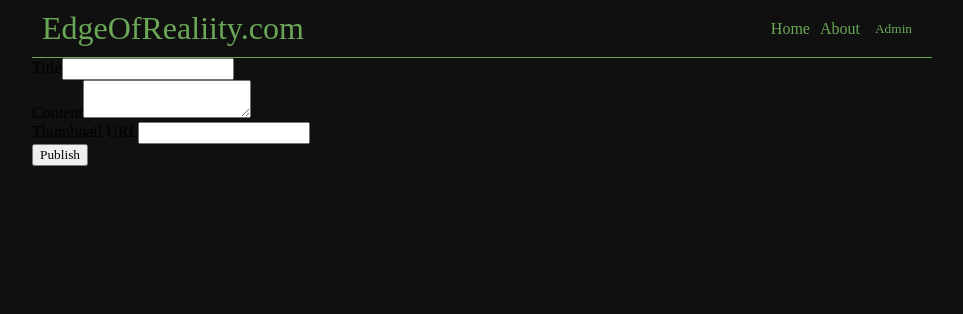
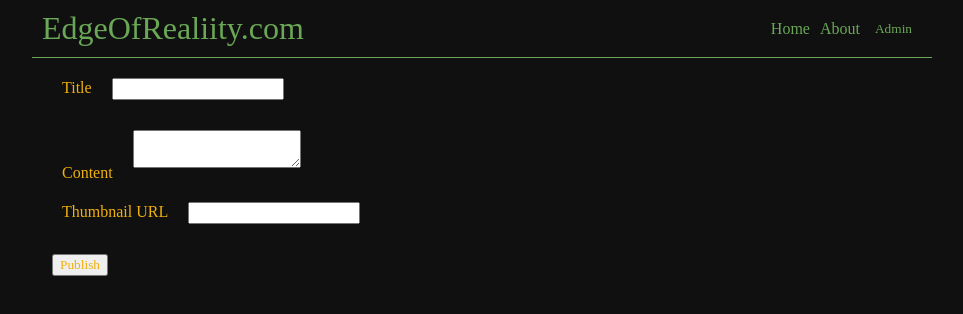
Before and after one commit to carolina1986/blogg, an Angular app: page /create-new-post-page in a window 1280 px wide. Shown: the top 314 px of the page, without its empty margins (158-1121 px from the left). Built offline with nearby package versions, Linux system fonts and the light colour scheme; a web font is replaced by a local one.

Commit message:
minor css

```diff
--- a/src/app/components/post-carousel/post-carousel.component.css
+++ b/src/app/components/post-carousel/post-carousel.component.css
@@ -28,7 +28,7 @@
     background: linear-gradient(180deg, #F1A416 20%, #f3c349 79%);    width: 250px;
     height: 220px;
     width: 150px;
-    color: rgb(16, 16, 16);
+    color: #101010;
   }
 
   .post-card-title {
--- a/src/app/pages/create-new-post-page/create-new-post-page.component.css
+++ b/src/app/pages/create-new-post-page/create-new-post-page.component.css
@@ -0,0 +1,4 @@
+* {
+    color: #F0B00D;
+    margin: 10px;
+}
```
